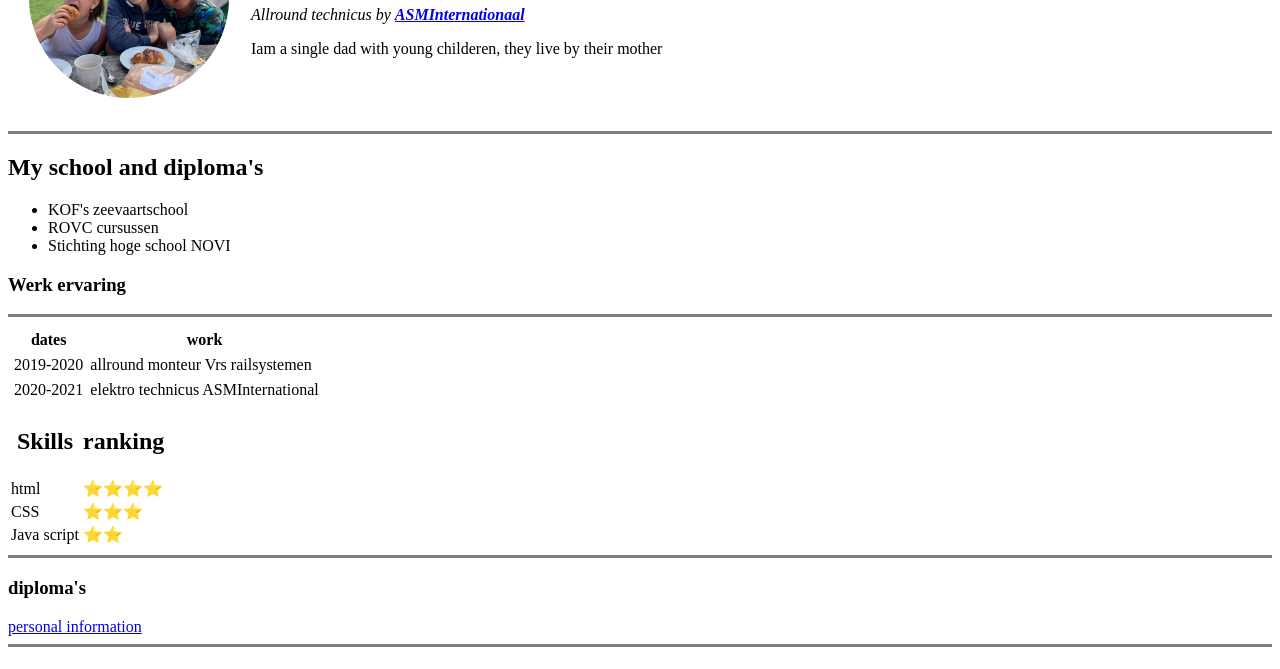
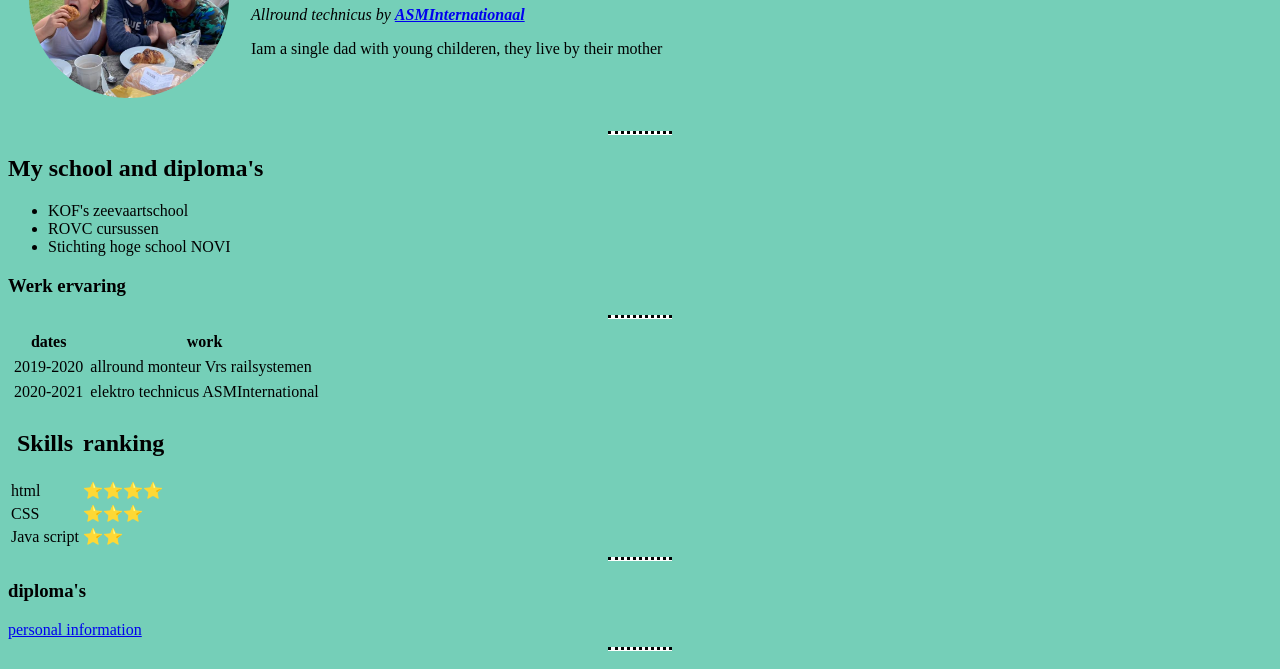
Before and after one commit to idspostma/ids, a plain HTML site: page index.html in a window 1280 px wide. Shown: the part 131-800 px from the top of the page. Drawn offline with Linux system fonts and the light colour scheme; files that its build step writes are made by us from their sources.

Commit message:
Update index.html

```diff
--- a/index.html
+++ b/index.html
@@ -4,17 +4,9 @@
 <head>
   <meta charset="utf-8">
   <title>😂ids Postma personal site</title>
+  <link rel="stylesheet" href="css/styles.css">
 
-<style>
 
-  body{
-  background-color: #green;
-  }
-
-  img{
-height: 200px;
-}
-  </style>
   </head>
 
 <body>
```
